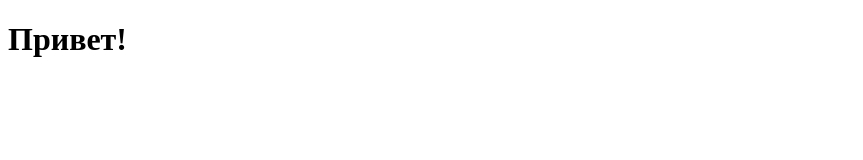
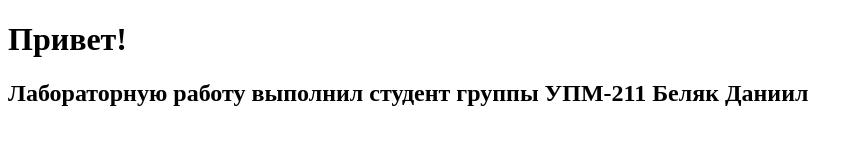
Before and after one commit to ekiauhce/labs-webpage, a plain HTML site: page another.html in a window 1280 px wide. Shown: the whole page, without its empty margins (0-863 px from the left). Drawn offline with Linux system fonts and the light colour scheme.

Commit message:
change another page

```diff
--- a/another.html
+++ b/another.html
@@ -8,5 +8,6 @@
 </head>
 <body>
     <h1>Привет!</h1>
+    <h2>Лабораторную работу выполнил студент группы УПМ-211 Беляк Даниил</h2>
 </body>
 </html>
```
